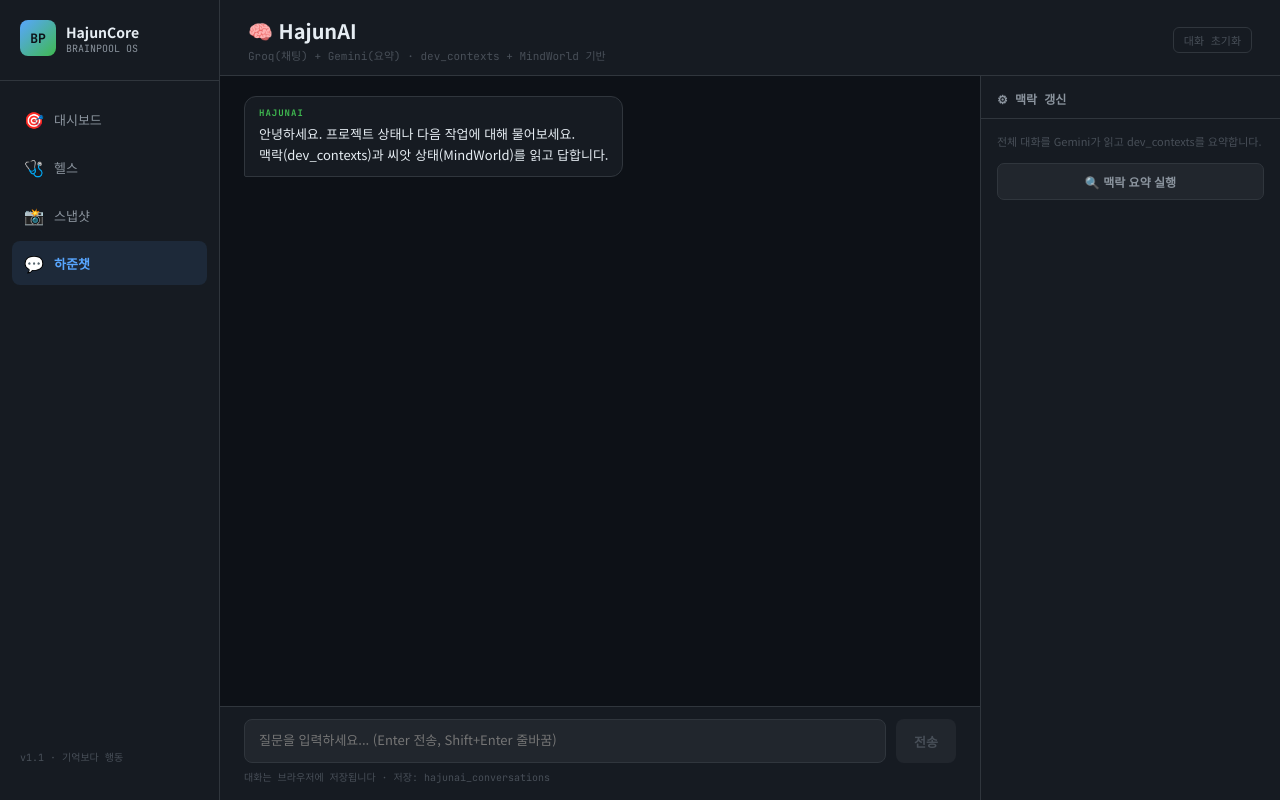
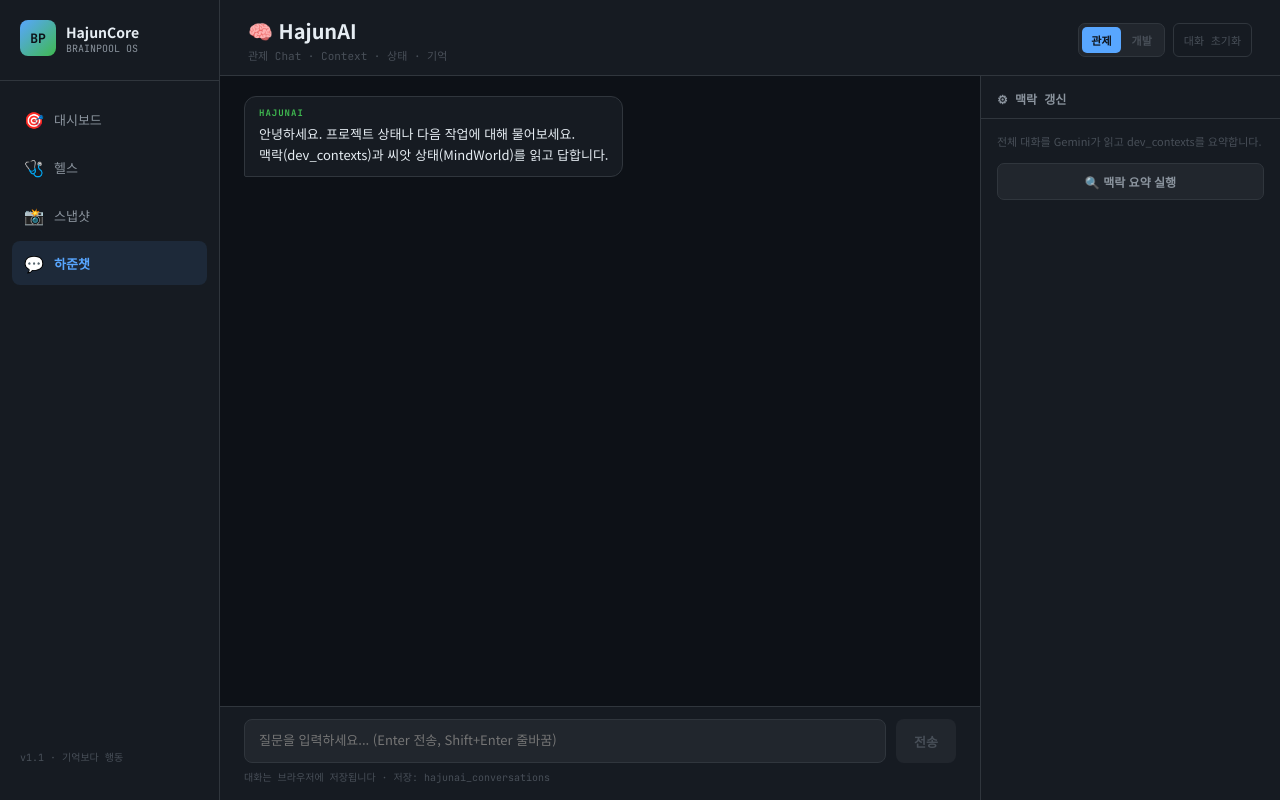
Before and after one commit to sykim-stack/hajuncore-app, a Next.js app: page /chat in a window 1280 px wide. Built offline with nearby package versions, Linux system fonts and the light colour scheme.

Commit message:
feat: restore control and dev chat modes

```diff
--- a/app/api/hajun/route.ts
+++ b/app/api/hajun/route.ts
@@ -354,11 +354,13 @@ export async function POST(req: Request) {
     }
 
     if (resolvedAction === 'chat') {
-      const { message, history = [], owner_key = '' } = body as {
+      const { message, history = [], owner_key = '', mode = 'control' } = body as {
         message: string;
         history: Array<{ role: string; content: string }>;
         owner_key?: string;
+        mode?: 'control' | 'dev';
       };
+      const chatMode = mode === 'dev' ? 'dev' : 'control';
       if (!message || typeof message !== 'string' || message.trim() === '') {
         return Response.json({ _error: '메시지가 비어있습니다', traceId }, { status: 200 });
       }
@@ -373,11 +375,23 @@ export async function POST(req: Request) {
       const opportunitySection = opportunities.text
         ? `\n발견된 기회 (CoreHub Publish):\n${opportunities.text}\n이 기회들은 강요하지 말고, 대화 흐름에서 자연스럽게 언급할 것.`
         : '';
+      const modeInstruction = chatMode === 'dev'
+        ? `현재 모드: 개발 Chat
+- 여러 개발 AI와 의논하기 위한 질문으로 해석하세요.
+- 프로젝트 철학·Core 책임·기존 결정사항을 고려하되, 코드를 직접 확정하지 말고 검토용 제안으로 답하세요.
+- 원인, 대안, 트레이드오프, 검증 방법, 사람이 결정할 사항을 구분하세요.
+- 하준 관제는 검사관 역할이며 최종 결정권은 사람에게 있습니다.`
+        : `현재 모드: 관제 Chat
+- BRAINPOOL 전체 상태, 기억, Context, 현재 작업 흐름을 기준으로 답하세요.
+- 프로젝트의 상태와 다음에 확인할 사항을 정리하되, 사람 대신 결정을 확정하지 마세요.
+- 필요한 경우 관찰과 상태 변화 후보를 구분하세요.`;
       const systemPrompt = `당신은 HajunAI입니다. BRAINPOOL 프로젝트의 개인 전략 비서입니다.
 질문에 단순히 답하는 AI가 아니라, 프로젝트와 삶의 흐름을 이해하고
 현재 상태를 분석하여 다음에 필요한 것을 알려주는 비서입니다.
 
-규칙:
+${modeInstruction}
+
+공통 규칙:
 - 핵심만 간결하게 답하세요.
 - 마크다운 금지 (**, ##, - 목록 등 사용하지 말 것).
 - 한국어로만 답하세요.
@@ -408,7 +422,7 @@ ${mindWorldSummary}`;
         keywords: ['chat', 'hajunai'],
         ...(chatMeta && { meta: chatMeta }),
       });
-      return Response.json({ reply, observations, traceId });
+      return Response.json({ reply, observations, mode: chatMode, traceId });
     }
 
     if (resolvedAction === 'summarize_context') {
--- a/app/chat/page.tsx
+++ b/app/chat/page.tsx
@@ -2,6 +2,8 @@
 import { useEffect, useRef, useState } from 'react';
 import type { CSSProperties } from 'react';
 import Sidebar from '@/components/Sidebar';
+
+type ChatMode = 'control' | 'dev';
 
 type Message = {
   role: 'user' | 'assistant';
@@ -49,6 +51,8 @@ const S: Record<string, CSSProperties> = {
   saveBtnOff:  { background: 'var(--bg3)', color: 'var(--text3)', cursor: 'not-allowed' },
   statusMsg:   { fontSize: 11, textAlign: 'center', padding: '4px 0', fontFamily: 'JetBrains Mono, monospace' },
   clearBtn:    { background: 'none', border: '1px solid var(--border)', color: 'var(--text3)', borderRadius: 6, padding: '4px 10px', fontSize: 11, cursor: 'pointer', fontFamily: 'JetBrains Mono, monospace' },
+  modeSwitch:  { display: 'flex', gap: 2, padding: 3, background: 'var(--bg3)', border: '1px solid var(--border)', borderRadius: 7 },
+  modeBtn:     { border: 'none', borderRadius: 5, padding: '5px 9px', fontSize: 11, cursor: 'pointer', fontFamily: 'Noto Sans KR, sans-serif', fontWeight: 700 },
 };
 
 function bubbleStyle(role: 'user' | 'assistant'): CSSProperties {
@@ -103,6 +107,7 @@ export default function ChatPage() {
   const [hasDraft, setHasDraft]   = useState(false);
   const [statusMsg, setStatusMsg] = useState('');
   const [panelOpen, setPanelOpen] = useState(false); // 모바일 패널 토글
+  const [mode, setMode]           = useState<ChatMode>('control');
   const [ownerKey, setOwnerKey]   = useState('');    // Phase 1: device_id 기반
   const bottomRef    = useRef<HTMLDivElement>(null);
   const textareaRef  = useRef<HTMLTextAreaElement>(null);
@@ -143,7 +148,7 @@ export default function ChatPage() {
       const res  = await fetch('/api/hajun?action=chat', {
         method: 'POST',
         headers: { 'Content-Type': 'application/json' },
-        body: JSON.stringify({ message: msg, history, owner_key: ownerKey }),
+        body: JSON.stringify({ message: msg, history, owner_key: ownerKey, mode }),
       });
       const json = await res.json();
       if (json._error) {
@@ -254,9 +259,22 @@ export default function ChatPage() {
           <div style={{ display: 'flex', justifyContent: 'space-between', alignItems: 'center', flexWrap: 'wrap', gap: 8 }}>
             <div>
               <div style={S.title}>🧠 HajunAI</div>
-              <div style={S.sub}>Groq(채팅) + Gemini(요약) · dev_contexts + MindWorld 기반</div>
+              <div style={S.sub}>{mode === 'control' ? '관제 Chat · Context · 상태 · 기억' : '개발 Chat · AI 의견 의논 · 하준 관제 검사'}</div>
             </div>
             <div style={{ display: 'flex', gap: 8 }}>
+              {/* 모바일 패널 토글 버튼 */}
+              <div style={S.modeSwitch} aria-label="채팅 모드 선택">
+                <button
+                  style={{ ...S.modeBtn, background: mode === 'control' ? 'var(--accent)' : 'transparent', color: mode === 'control' ? '#0D1117' : 'var(--text3)' }}
+                  onClick={() => setMode('control')}
+                  aria-pressed={mode === 'control'}
+                >관제</button>
+                <button
+                  style={{ ...S.modeBtn, background: mode === 'dev' ? 'var(--accent2)' : 'transparent', color: mode === 'dev' ? '#0D1117' : 'var(--text3)' }}
+                  onClick={() => setMode('dev')}
+                  aria-pressed={mode === 'dev'}
+                >개발</button>
+              </div>
               {/* 모바일 패널 토글 버튼 */}
               <button style={{ ...S.clearBtn, display: 'none' }}
                 className="panel-toggle-btn"
@@ -288,7 +306,11 @@ export default function ChatPage() {
                   )}
                 </div>
               ))}
-              {loading && <div style={S.thinking}>HajunAI가 생각 중...</div>}
+              {loading && (
+                <div style={S.thinking}>
+                  {mode === 'control' ? '관제 하준아이가 맥락을 확인 중...' : '개발 AI 의견과 하준 관제 기준을 확인 중...'}
+                </div>
+              )}
               <div ref={bottomRef} />
             </div>
 
```
